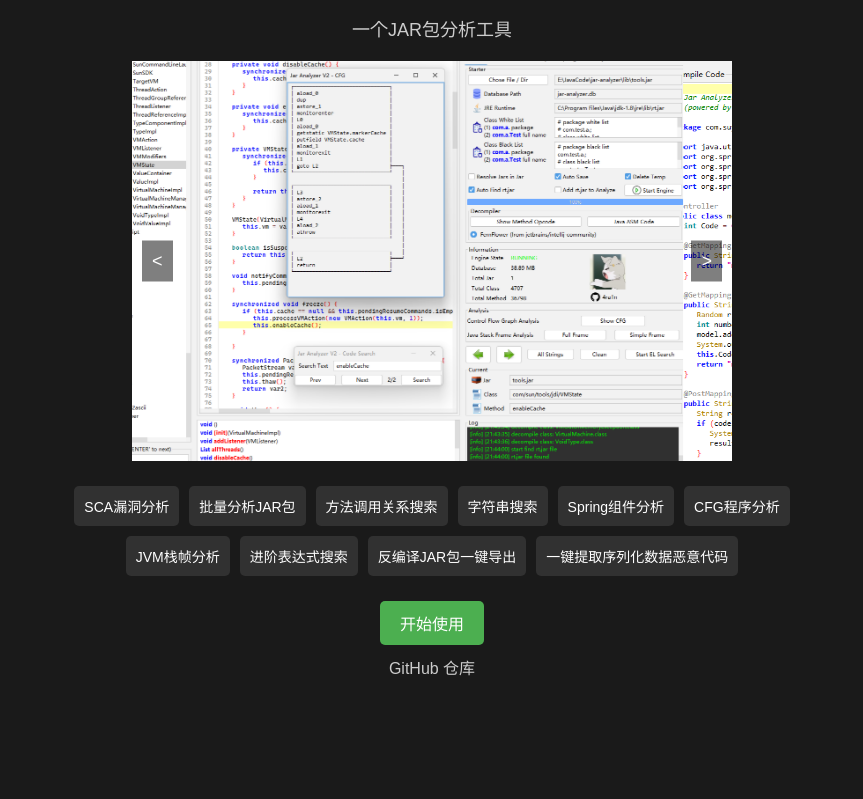
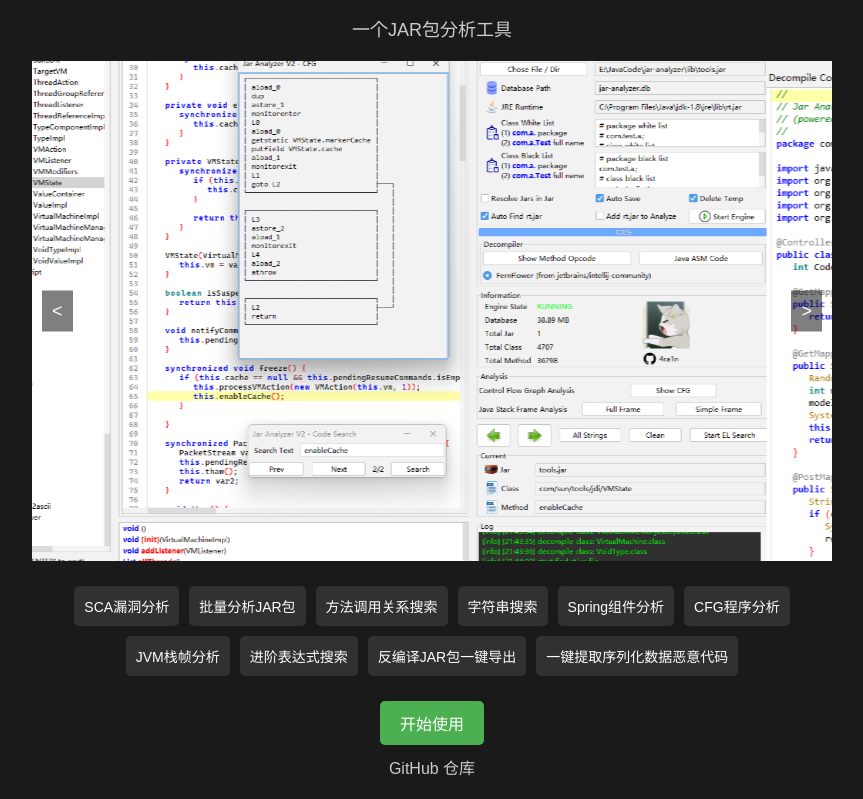
Before and after one commit to jar-analyzer/jar-analyzer, a plain HTML site: page doc/html/index.html in a window 1280 px wide. Shown: the part 189-988 px from the top of the page, without its empty margins (208-1071 px from the left). Before the commit the page ends 888 px from the top, so only its background shows below. Drawn offline with Linux system fonts and the light colour scheme.

Commit message:
修复轮播图大小

```diff
--- a/doc/html/index.html
+++ b/doc/html/index.html
@@ -92,20 +92,20 @@
     }
     .carousel {
         width: 100%;
-        max-width: 600px;
-        height: 400px;
+        max-width: 800px; /* Increased width */
+        height: 500px; /* Increased height */
         margin: 20px auto;
         position: relative;
         overflow: hidden;
     }
     .carousel-inner {
-        width: 600%; /* Changed from 400% to 600% */
+        width: 600%;
         height: 100%;
         display: flex;
         transition: transform 0.5s ease-in-out;
     }
     .carousel-item {
-        width: 16.67%; /* Changed from 25% to 16.67% */
+        width: 16.67%;
         height: 100%;
     }
     .carousel-item img {
@@ -200,7 +200,7 @@
         <div class="feature">反编译JAR包一键导出</div>
         <div class="feature">一键提取序列化数据恶意代码</div>
     </div>
-    <a href="https://jar-analyzer.example.com/start" class="button">开始使用</a>
+    <a href="https://github.com/jar-analyzer/jar-analyzer/releases" class="button">开始使用</a>
     <br>
     <a href="https://github.com/jar-analyzer/jar-analyzer" class="github-link" target="_blank">
         GitHub 仓库
@@ -221,7 +221,6 @@
         function showSlide(index) {
             carousel.style.transform = `translateX(-${index * (100 / totalSlides)}%)`;
         }
-
         prevBtn.addEventListener('click', (e) => {
             e.preventDefault();
             currentSlide = (currentSlide - 1 + totalSlides) % totalSlides;
```
